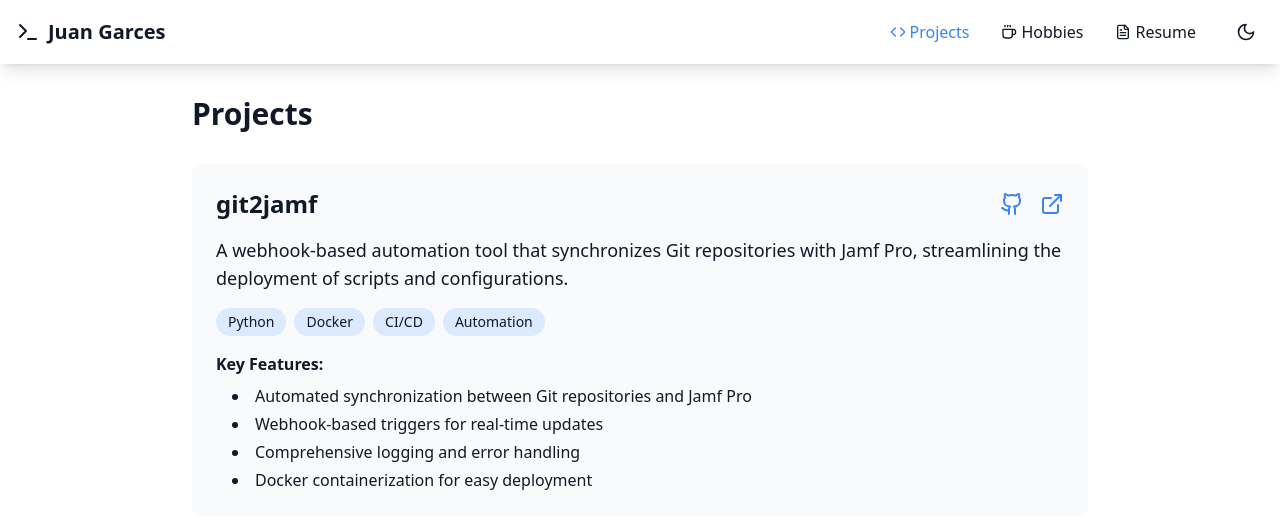
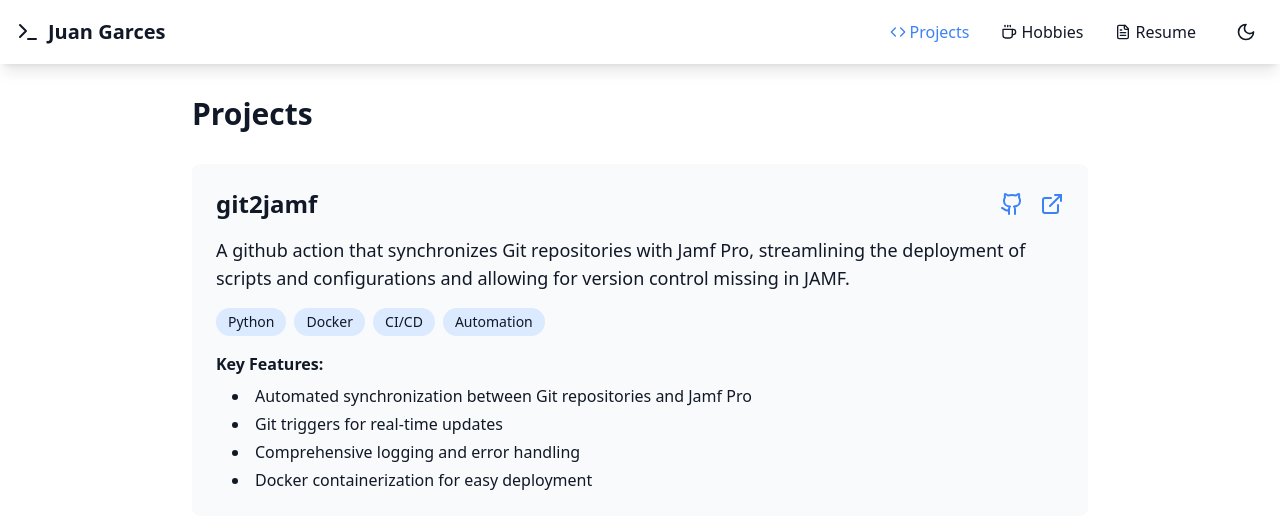
Before and after one commit to jgarcesres/resume, a React (Vite) app in the folder app/: page /projects in a window 1280 px wide. Shown: the top 528 px of the page. Built offline with nearby package versions, Linux system fonts and the light colour scheme.

Commit message:
update project

```diff
--- a/app/src/pages/Projects.tsx
+++ b/app/src/pages/Projects.tsx
@@ -34,8 +34,8 @@
             </div>
 
             <p className="text-lg mb-4">
-              A webhook-based automation tool that synchronizes Git repositories with Jamf Pro,
-              streamlining the deployment of scripts and configurations.
+              A github action that synchronizes Git repositories with Jamf Pro,
+              streamlining the deployment of scripts and configurations and allowing for version control missing in JAMF.
             </p>
 
             <div className="flex flex-wrap gap-2 mb-4">
@@ -57,7 +57,7 @@
               <h3 className="font-semibold">Key Features:</h3>
               <ul className="list-disc list-inside space-y-1 ml-4">
                 <li>Automated synchronization between Git repositories and Jamf Pro</li>
-                <li>Webhook-based triggers for real-time updates</li>
+                <li>Git triggers for real-time updates</li>
                 <li>Comprehensive logging and error handling</li>
                 <li>Docker containerization for easy deployment</li>
               </ul>
```
